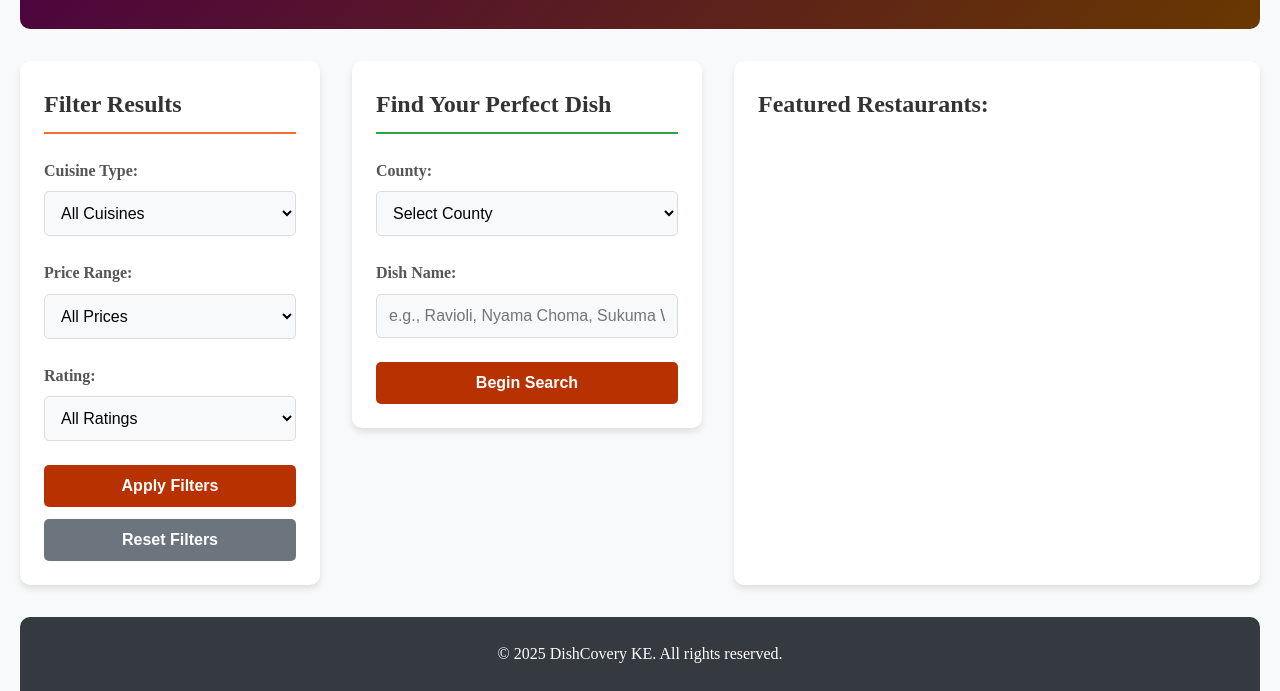
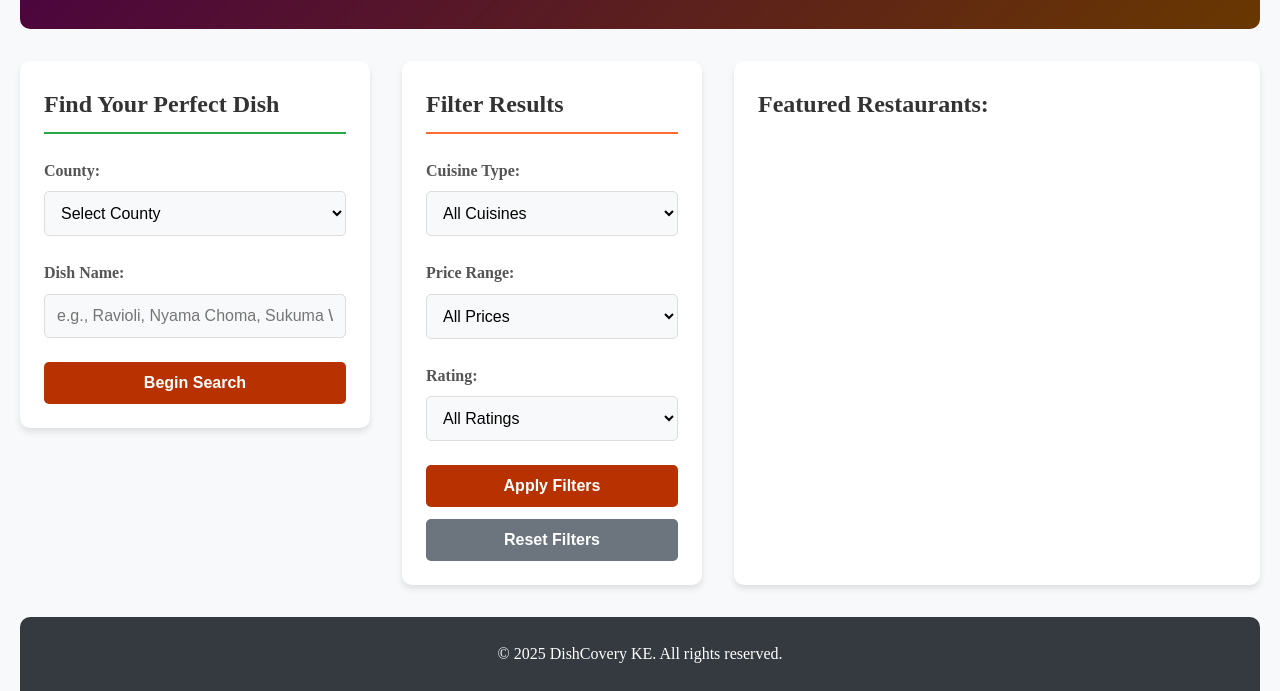
Before and after one commit to susangakii/dishcovery-ke, a website: page index.html in a window 1280 px wide. Shown: the part 135-826 px from the top of the page. Drawn offline with Linux system fonts and the light colour scheme.

Commit message:
adjust html structure, adjust css structure

```diff
--- a/css/style.css
+++ b/css/style.css
@@ -44,10 +44,26 @@ body {
 /* main content - three column layout */
 .main-content {
     display: grid;
-    grid-template-columns: 300px 350px 1fr;
+    grid-template-columns: 350px 300px 1fr;
     gap: 2rem;
     flex: 1;
     margin-bottom: 2rem;
+}
+
+/* input values section */
+.input-values {
+    background: white;
+    padding: 1.5rem;
+    border-radius: 10px;
+    box-shadow: 0 4px 6px rgba(0, 0, 0, 0.1);
+    height: fit-content;
+}
+
+.input-values h2 {
+    margin-bottom: 1.5rem;
+    color: #333;
+    padding-bottom: 0.5rem;
+    border-bottom: 2px solid #28a745;
 }
 
 /* filters sidebar */
@@ -66,22 +82,6 @@ body {
     border-bottom: 2px solid #ff6b35;
 }
 
-/* input values section */
-.input-values {
-    background: white;
-    padding: 1.5rem;
-    border-radius: 10px;
-    box-shadow: 0 4px 6px rgba(0, 0, 0, 0.1);
-    height: fit-content;
-}
-
-.input-values h2 {
-    margin-bottom: 1.5rem;
-    color: #333;
-    padding-bottom: 0.5rem;
-    border-bottom: 2px solid #28a745;
-}
-
 /* results section */
 .results-section {
     background: white;
@@ -97,18 +97,18 @@ body {
 }
 
 /* form elements styling */
-.filter-group, .input-group {
+.input-group, .filter-group {
     margin-bottom: 1.5rem;
 }
 
-.filter-group label, .input-group label {
+.input-group label, .filter-group label {
     display: block;
     margin-bottom: 0.5rem;
     font-weight: 600;
     color: #555;
 }
 
-.filter-group select, .input-group select, .input-group input {
+.input-group select, .input-group input, .filter-group select {
     width: 100%;
     padding: 0.75rem;
     border: 1px solid #ddd;
@@ -118,13 +118,13 @@ body {
     transition: border-color 0.3s;
 }
 
-.filter-group select:focus, .input-group select:focus, .input-group input:focus {
+.input-group select:focus, .input-group input:focus, .filter-group select:focus {
     outline: none;
     border-color: #ff6b35;
 }
 
 /* buttons */
-.filter-buttons, .submit-button {
+.submit-button, .filter-buttons {
     display: flex;
     flex-direction: column;
     gap: 0.75rem;
@@ -140,12 +140,12 @@ button {
     font-weight: 600;
 }
 
-#search-btn, #submit-btn {
+#submit-btn, #search-btn {
     background-color: #b83100;
     color: white;
 }
 
-#search-btn:hover, #submit-btn:hover {
+#submit-btn:hover, #search-btn:hover {
     background-color: #693800;
     transform: translateY(-2px);
 }
@@ -184,7 +184,7 @@ footer {
 /* responsive design (adjusted based on device used to load) */
 @media (max-width: 1200px) {
     .main-content {
-        grid-template-columns: 280px 320px 1fr;
+        grid-template-columns: 320px 280px 1fr;
         gap: 1.5rem;
     }
 }
--- a/index.html
+++ b/index.html
@@ -16,6 +16,26 @@
         </header>
 
         <main class="main-content">
+            <section class="input-values">
+                <h2>Find Your Perfect Dish</h2>
+                <div class="input-group">
+                    <label for="county-select">County:</label>
+                    <select id="county-select">
+                        <option value="" hidden>Select County</option>
+                        <option value="">All Counties</option>
+                    </select>
+                </div>
+
+                <div class="input-group">
+                    <label for="dish-input">Dish Name:</label>
+                    <input type="text" id="dish-input" placeholder="e.g., Ravioli, Nyama Choma, Sukuma Wiki">
+                </div>
+
+                <div class="submit-button">
+                    <button type="submit" id="submit-btn">Begin Search</button>
+                </div>
+            </section>
+
             <aside class="filters-sidebar">
                 <h2>Filter Results</h2>
 
@@ -54,26 +74,6 @@
 
             </aside>
 
-            <section class="input-values">
-                <h2>Find Your Perfect Dish</h2>
-                <div class="input-group">
-                    <label for="county-select">County:</label>
-                    <select id="county-select">
-                        <option value="" hidden>Select County</option>
-                        <option value="">All Counties</option>
-                    </select>
-                </div>
-
-                <div class="input-group">
-                    <label for="dish-input">Dish Name:</label>
-                    <input type="text" id="dish-input" placeholder="e.g., Ravioli, Nyama Choma, Sukuma Wiki">
-                </div>
-
-                <div class="submit-button">
-                    <button type="submit" id="submit-btn">Begin Search</button>
-                </div>
-            </section>
-
             <section class="results-section">
                 <div id="results-container" class="results-grid">
                     <h2>Featured Restaurants:</h2>
```
